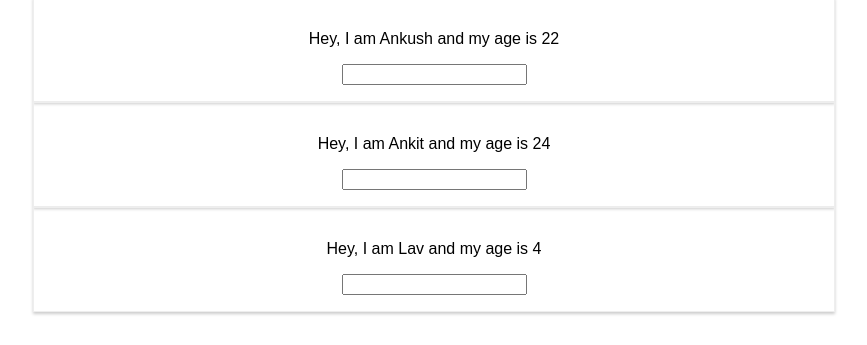
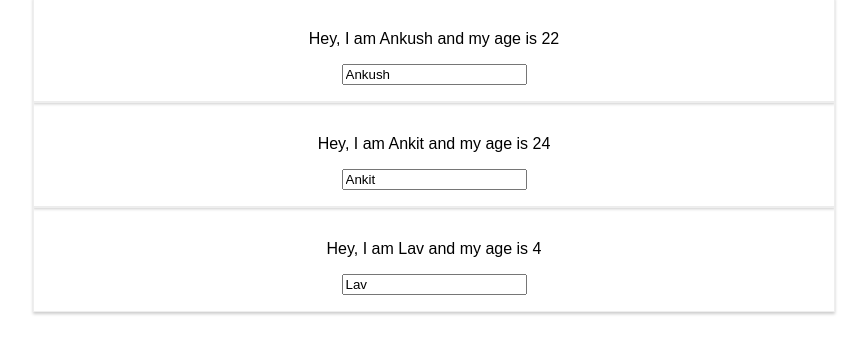
Before and after one commit to ankush953/react-tutorial, a React (Create React App) app: page / in a window 1280 px wide. Both pictures are taken after a click on the button "Show/Hide Names". Shown: the part 153-498 px from the top of the page, without its empty margins (206-1073 px from the left). Built offline with nearby package versions, Linux system fonts and the light colour scheme.

Commit message:
dyanamic name change

```diff
--- a/src/App.js
+++ b/src/App.js
@@ -39,6 +39,22 @@ class App extends Component {
     })
   }
 
+  nameChangeHandler(event, id){
+    const personIndex = this.state.persons.findIndex(p => p.id === id);
+    const persons = [
+      ...this.state.persons
+    ];
+    const person = {
+      ...this.state.persons[personIndex]
+    };
+    person.name = event.target.value;
+    persons[personIndex] = person;
+
+    this.setState({
+      persons: persons
+    });
+  }
+
   render() {
 
     const style = {
@@ -58,6 +74,7 @@ class App extends Component {
             name={person.name}
             age={person.age}
             key={person.id}
+            change={(event) => this.nameChangeHandler(event, person.id)}
             click={() => this.deletePersonHandler(index)}
             />
           })}
@@ -71,7 +88,7 @@ class App extends Component {
         <h1>Hello Love</h1>
         <p>I am loving every bit of it.</p>
 
-        <button style={style} onClick={this.switchNameHandler.bind(this, "dheeraj")}>Switch Name</button>
+        <button style={style} onClick={(event) => this.switchNameHandler.bind(this, event.target.value)}>Switch Name</button>
         <button style={style} onClick={this.toggleHandler}>Show/Hide Names</button>
 
         {persons}
--- a/src/Person/Person.js
+++ b/src/Person/Person.js
@@ -6,7 +6,7 @@ const person = (props) => {
         <div className="Person">
             <p onClick={props.click}>Hey, I am {props.name} and my age is {props.age}</p>
             <p>{props.children}</p>
-            <input type="text" onChange={props.change}></input>
+            <input type="text" onChange={props.change} value={props.name}></input>
         </div>
     );
 }
```
